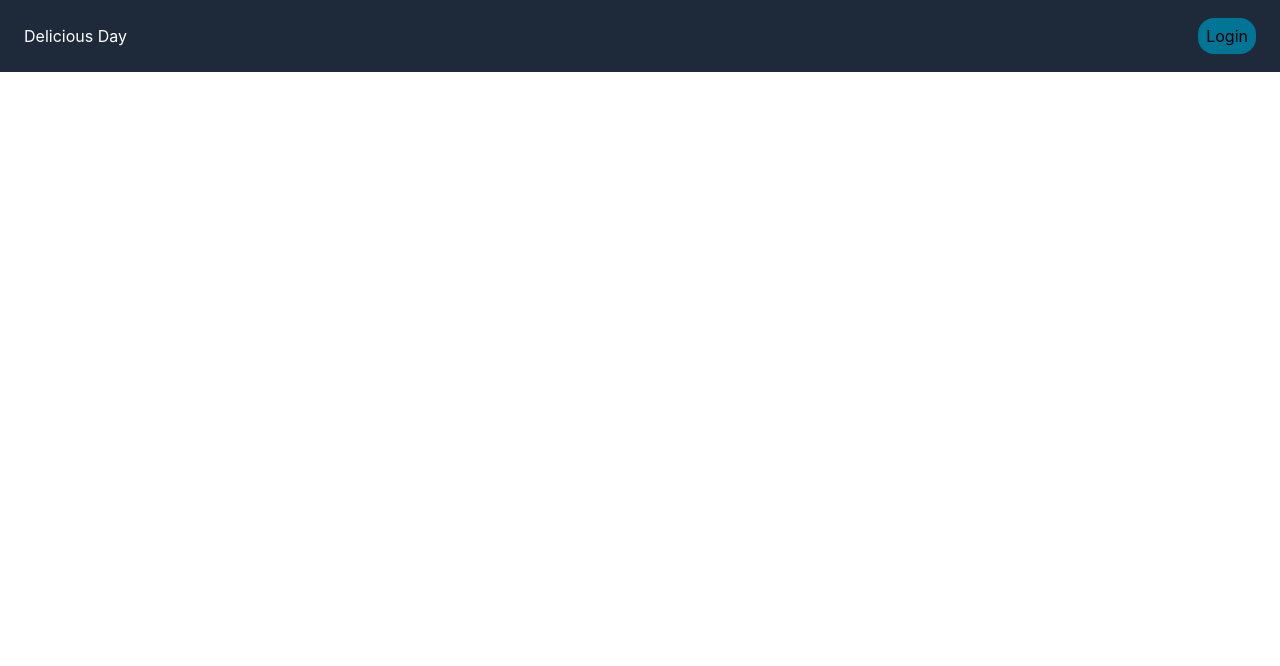
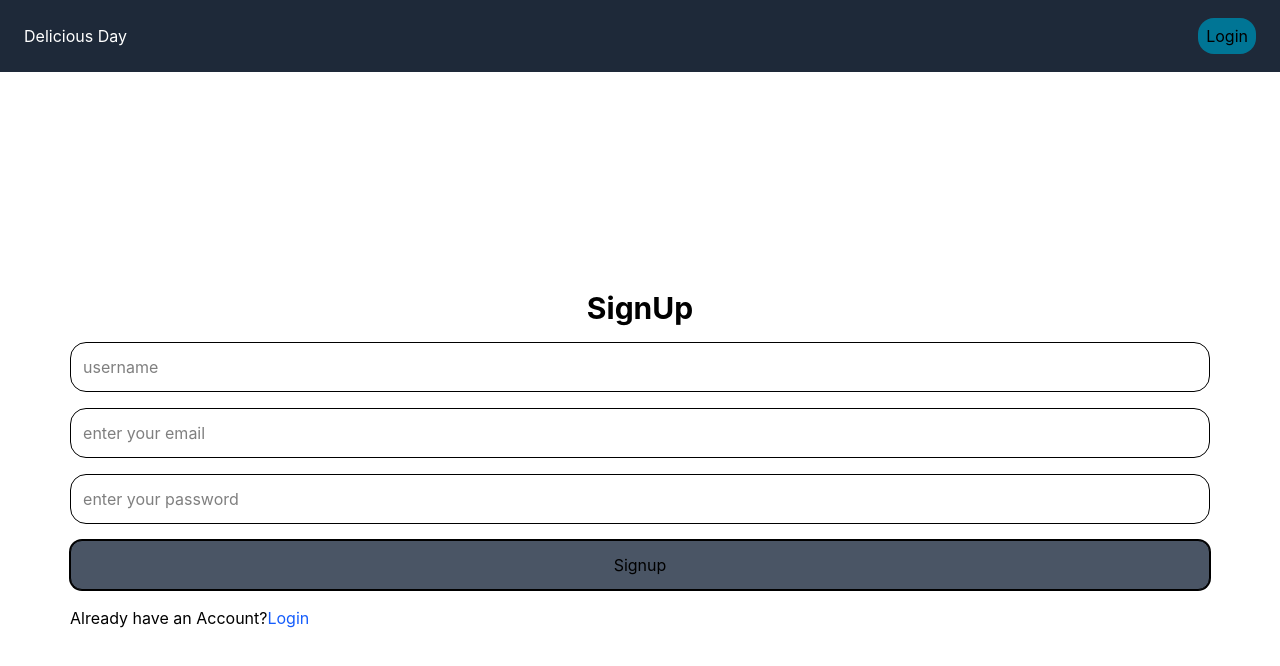
Before and after one commit to ragulpriyan2731/MERN-CHOCO-CRUD-PROJECT, a React (Vite) app in the folder Client/: page /signup in a window 1280 px wide. Before the commit this address had no page. Shown: the top 666 px of the page. Built offline with nearby package versions, Linux system fonts and the light colour scheme.

Commit message:
signup authentication

```diff
--- a/Client/src/App.tsx
+++ b/Client/src/App.tsx
@@ -3,6 +3,7 @@ import {Route, Routes } from "react-router"
 import Home from "./Pages/Home"
 import Login from "./auth/login"
 import Navbar from "./component/Navbar"
+import Signup from "./auth/signup"
 
 
 const App = () => {
@@ -12,6 +13,7 @@ const App = () => {
     <Routes>
     <Route path="/" element={<Home/>}/>
     <Route path="/login" element={<Login/>} />
+    <Route path="/signup" element={<Signup/>} />
     <Route path="/createpage" element={<Createpage/>} />
     </Routes>
     </div>
--- a/Client/src/auth/authprovider.jsx
+++ b/Client/src/auth/authprovider.jsx
@@ -1,47 +1,13 @@
-import { createContext, ReactNode, useState } from "react";
+import { createContext } from "react";
 
-type AuthContextType = {
-  username: string;
-  isLoggedIn: boolean;
-  login: (name: string) => void;
-  logout: () => void;
-};
+interface AuthContextType {
+    isLoggedIn: boolean;
+    login: () => void;
+    logout: () => void;
+}
 
 export const AuthContext = createContext<AuthContextType>({
-  username: "",
-  isLoggedIn: false,
-  login: () => {},
-  logout: () => {},
+    isLoggedIn: false,
+    login: () => {},
+    logout: () => {},
 });
-
-type Props = {
-  children: ReactNode;
-};
-
-export const AuthProvider = ({ children }: Props) => {
-  const [username, setUsername] = useState("");
-  const [isLoggedIn, setIsLoggedIn] = useState(false);
-
-  const login = (name: string) => {
-    setUsername(name);
-    setIsLoggedIn(true);
-  };
-
-  const logout = () => {
-    setUsername("");
-    setIsLoggedIn(false);
-  };
-
-  return (
-    <AuthContext.Provider
-      value={{
-        username,
-        isLoggedIn,
-        login,
-        logout,
-      }}
-    >
-      {children}
-    </AuthContext.Provider>
-  );
-};
--- a/Client/src/auth/login.tsx
+++ b/Client/src/auth/login.tsx
@@ -1,4 +1,6 @@
 import { useState } from "react"
+import { Link } from "react-router";
+
 interface formlogin{
     email:string;
     password:string
@@ -10,6 +12,8 @@ const [login,setlogin]=useState<formlogin>({
     email:"",
     password:""
 })
+
+
 const handlechange=(event:React.ChangeEvent<HTMLInputElement | HTMLTextAreaElement>)=>{
     const {name,value}= event.target
     setlogin({
@@ -42,7 +46,10 @@ const handlechange=(event:React.ChangeEvent<HTMLInputElement | HTMLTextAreaEleme
                 className="border w-full rounded-md p-3 focus:ring-1 outline-0"/>
 
             <button type="submit" className="w-full p-3 ring-1 rounded-2xl bg-gray-400">Login</button>
-
+            <span>
+                Don't have an Account?{" "}
+                <Link to="/signup" className="text-blue-600 hover:underline">Signup</Link>
+            </span>
             </form>
 
 
--- /dev/null
+++ b/Client/src/auth/signup.tsx
@@ -0,0 +1,60 @@
+import { useState } from "react";
+import { Link } from "react-router";
+interface signinpage{
+    username:string;
+    email:string;
+    password:string
+}
+
+
+const Signup = () => {
+const [User,setUser]= useState<signinpage>({
+    username:"",
+    email:"",
+    password:""
+})
+
+const handleuserchange =(event:React.ChangeEvent<HTMLInputElement | HTMLTextAreaElement>)=>{
+    const {name,value}= event.target
+    setUser({
+       ...User,
+        [name]:value,
+    })
+}
+  return (
+    <div>
+        <div className="flex flex-col items-center justify-center min-h-screen p-8">
+            <h1 className="text-3xl font-bold mb-4">SignUp</h1>
+        <form className="space-y-4 mb-6">
+            <input type="text"
+            placeholder="username"
+            name="username"
+            value={User.username}
+            onChange={handleuserchange}
+            className="border w-full rounded-2xl focus:ring-1 outline-0 p-3"
+            />
+            <input type="email"
+            placeholder="enter your email"
+            name="email"
+            value={User.email}
+            onChange={handleuserchange}
+            className="border w-full p-3 rounded-2xl focus:ring-1 outline-0"
+            />
+            <input type="password"
+            placeholder="enter your password"
+            name="password"
+            value={User.password}
+            onChange={handleuserchange}
+            className="border w-full rounded-2xl focus:ring-1 outline-0 p-3"
+            />
+            <button type="submit" className="w-full border p-3 ring-1 rounded-xl bg-gray-600">Signup</button>
+            <span>
+                Already have an Account?{""}
+                <Link to="/login" className="text-blue-600 hover:underline">Login</Link>
+            </span>
+        </form>
+        </div>
+    </div>
+  )
+}
+export default Signup
```
